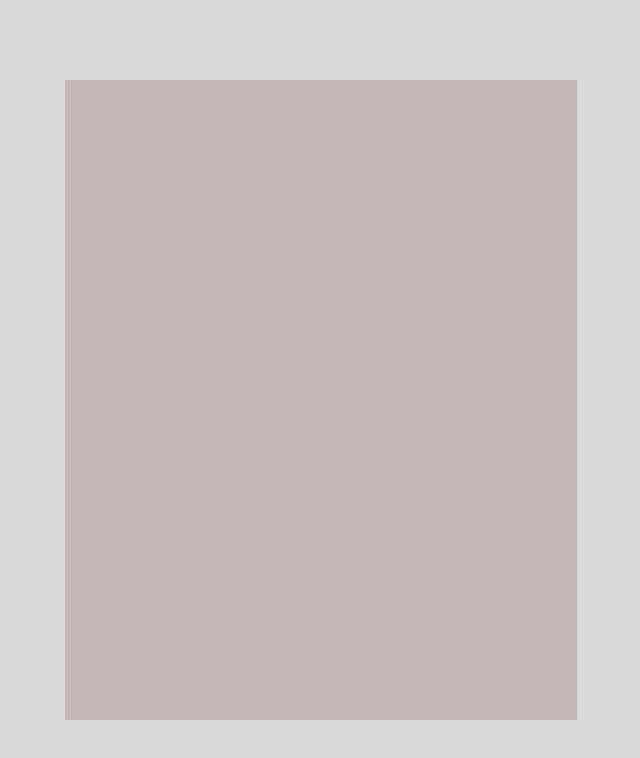
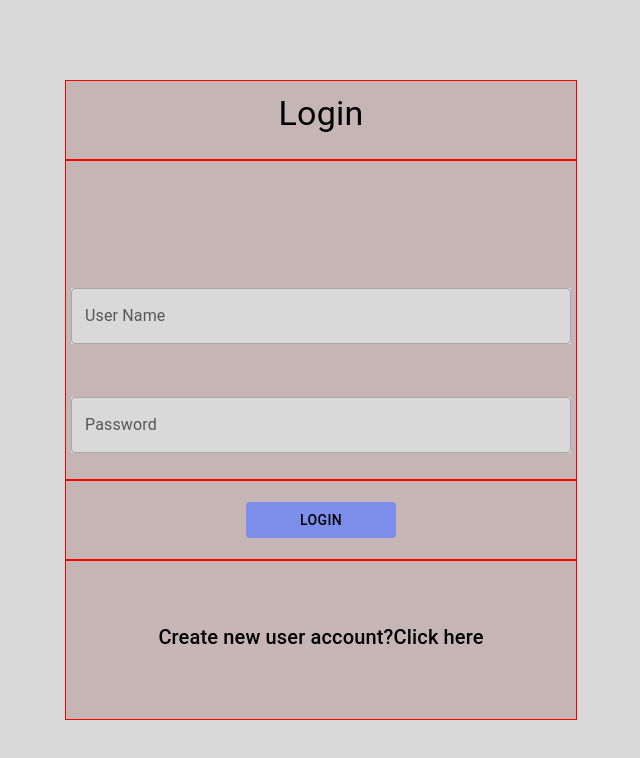
Before and after one commit to RasinthaDilshanJayarathne/Rapid-Application-Development, a React (Create React App) app: page / in a window 1280 px wide. Shown: the top 758 px of the page, without its empty margins (319-959 px from the left). Built offline with nearby package versions, Linux system fonts and the light colour scheme.

Commit message:
Updating Login Page

```diff
--- a/src/pages/Login/login.jsx
+++ b/src/pages/Login/login.jsx
@@ -3,21 +3,33 @@ import { Component } from "react";
 import { styleSheet } from "./styles";
 import { Button, Grid, TextField, Typography, } from "@mui/material";
 
-class Login extends Component{
-    constructor(props){
+class Login extends Component {
+    constructor(props) {
         super(props)
     }
 
-    render(){
+    render() {
         const { classes } = this.props;
-        return(
+        return (
             <>
-            <Grid className={classes.container}>
-                <Grid className={classes.loginContainer}>
-
+                <Grid className={classes.container}>
+                    <Grid className={classes.loginContainer}>
+                        <Grid className={classes.loginHeader}>
+                            <Typography variant="h4" gutterBottom component="div">Login</Typography>
+                        </Grid>
+                        <Grid className={classes.loginFields}>
+                            <TextField id="outlined-basic" label="User Name" variant="outlined" style={{ width: '500px', marginTop: '100px', backgroundColor: '#D9D9D9' }} />
+                            <TextField id="outlined-basic" label="Password" variant="outlined" type="password" style={{ width: '500px', backgroundColor: '#D9D9D9' }} />
+                        </Grid>
+                        <Grid className={classes.loginButton}>
+                            <Button style={{ width: '150px', backgroundColor: '#7C8DEA', color: 'black' }}>Login</Button>
+                        </Grid>
+                        <Grid className={classes.loginClickHere}>
+                            <Typography variant="h6" gutterBottom component="div">Create new user account?Click here</Typography>
+                        </Grid>
+                    </Grid>
                 </Grid>
-            </Grid>
-        </>
+            </>
         )
     }
 }
--- a/src/pages/Login/styles.js
+++ b/src/pages/Login/styles.js
@@ -18,5 +18,45 @@ export const styleSheet = {
         alignItems: 'center',
         justifyContent: 'center',
         backgroundColor: '#C5B5B5',
+    },
+    loginHeader:{
+        width:'40vw',
+        height:'10vh',
+        display: 'flex',
+        flexWrap: 'wrap',
+        flexDirection: 'column',
+        alignItems: 'center',
+        justifyContent: 'center',
+        border:'1px solid red',
+    },
+    loginFields:{
+        width:'40vw',
+        height:'40vh',
+        display: 'flex',
+        flexWrap: 'wrap',
+        flexDirection: 'row',
+        alignItems: 'center',
+        justifyContent: 'center',
+        border:'1px solid red',
+    },
+    loginButton:{
+        width:'40vw',
+        height:'10vh',
+        display: 'flex',
+        flexWrap: 'wrap',
+        flexDirection: 'row',
+        alignItems: 'center',
+        justifyContent: 'center',
+        border:'1px solid red',
+    },
+    loginClickHere:{
+        width:'40vw',
+        height:'20vh',
+        display: 'flex',
+        flexWrap: 'wrap',
+        flexDirection: 'row',
+        alignItems: 'center',
+        justifyContent: 'center',
+        border:'1px solid red',
     }
 }
```
